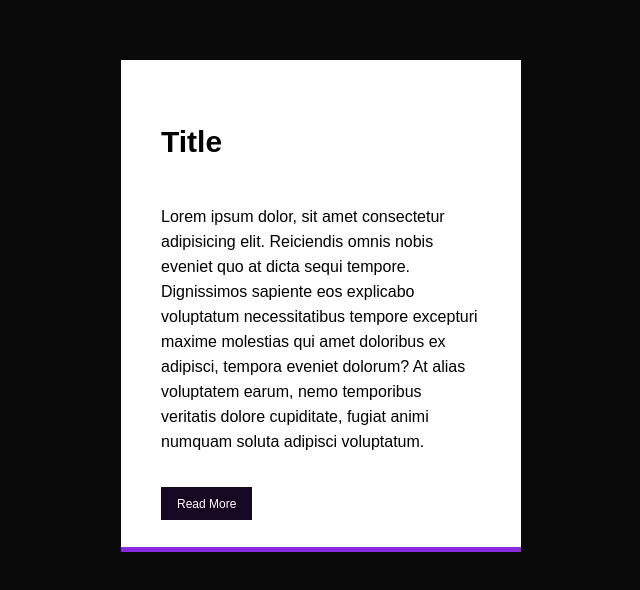
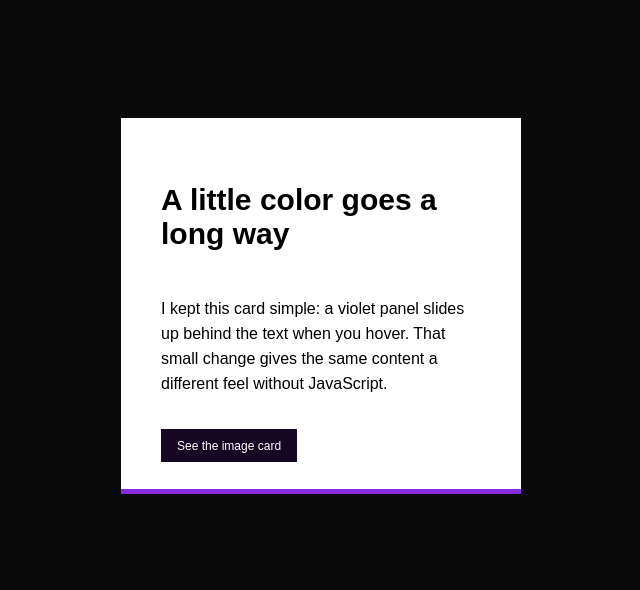
Before and after one commit to SaurabhEffect/WebLabs, a plain HTML site: page Creative Cards/Card 1/index.html in a window 1280 px wide. Shown: the part 102-692 px from the top of the page, without its empty margins (319-959 px from the left). Drawn offline with Linux system fonts and the light colour scheme.

Commit message:
Readme Updare

```diff
--- a/Creative Cards/Card 1/index.html
+++ b/Creative Cards/Card 1/index.html
@@ -3,15 +3,15 @@
 <head>
     <meta charset="UTF-8">
     <meta name="viewport" content="width=device-width, initial-scale=1.0">
-    <title>Creative Card 1</title>
+    <title>Color Reveal Card | Creative Cards</title>
     <link rel="stylesheet" href="style.css">
 </head>
 <body>
     <section class="card-container">
         <article class="content">
-            <h2>Title</h2>
-            <p>Lorem ipsum dolor, sit amet consectetur adipisicing elit. Reiciendis omnis nobis eveniet quo at dicta sequi tempore. Dignissimos sapiente eos explicabo voluptatum necessitatibus tempore excepturi maxime molestias qui amet doloribus ex adipisci, tempora eveniet dolorum? At alias voluptatem earum, nemo temporibus veritatis dolore cupiditate, fugiat animi numquam soluta adipisci voluptatum.</p>
-            <a href="">Read More</a>
+            <h2>A little color goes a long way</h2>
+            <p>I kept this card simple: a violet panel slides up behind the text when you hover. That small change gives the same content a different feel without JavaScript.</p>
+            <a href="../Card 2/index.html">See the image card</a>
         </article>
     </section>
 </body>
```
Also changed, not shown: 1 other file.
